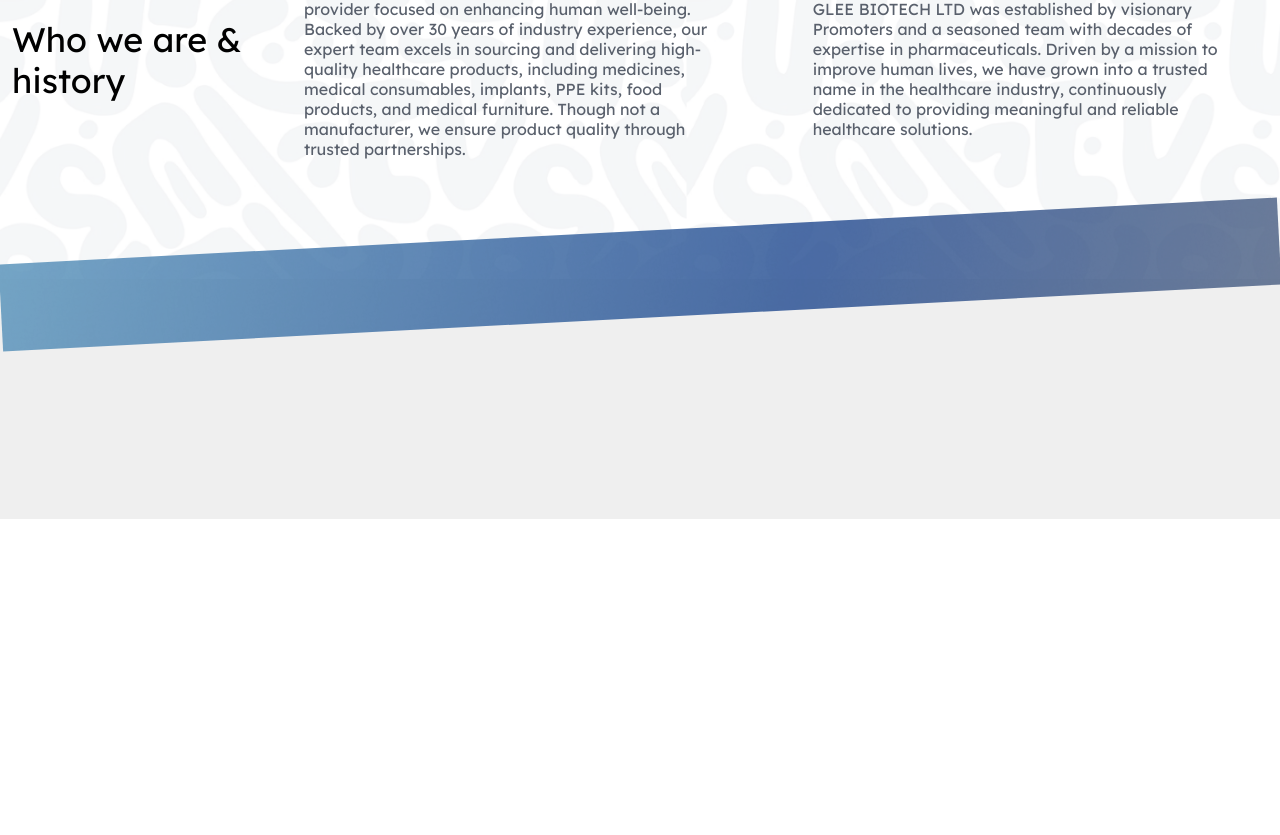
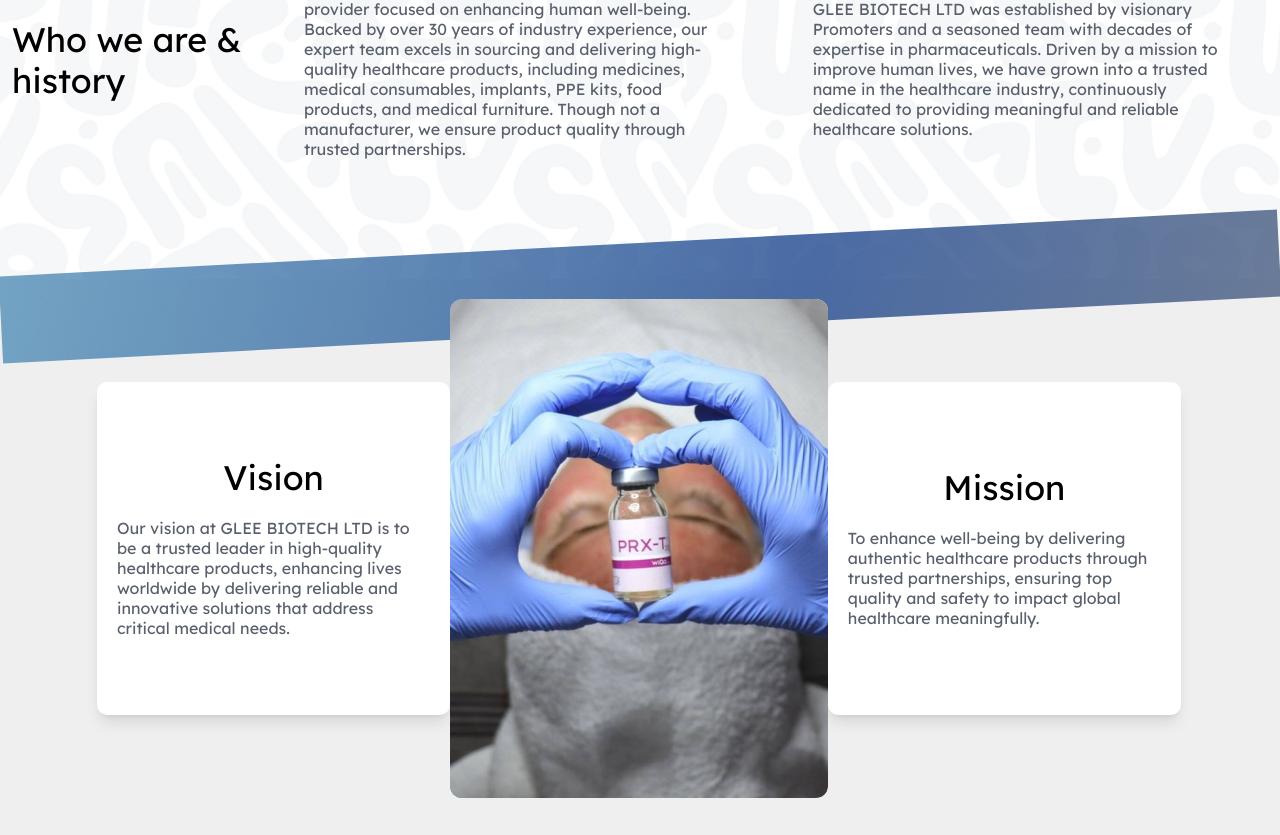
Before and after one commit to BhavikaPachauri/glee, a React (Create React App) app: page /aboutus in a window 1280 px wide. Shown: the part 968-1803 px from the top of the page. Before the commit the page ends 1487 px from the top, so only its background shows below. Built offline with nearby package versions, Linux system fonts and the light colour scheme.

Commit message:
add vision mission section

```diff
--- a/src/components/AboutBanner.js
+++ b/src/components/AboutBanner.js
@@ -3,7 +3,7 @@
 const AboutBanner = () => {
     return (
         <>
-            <div className='bg-aboutbanner bg-no-repeat bg-bgfull'>
+            <div className='bg-aboutbanner bg-[#1f488e] bg-no-repeat bg-bgfull'>
                 <div className='xl:max-w-[1058px] mx-auto px-3 w-full lg:py-32 py-16 flex justify-center items-center flex-col'>
                     <h2 className="font-medium lg:text-[58px] md:text-[45px] sm:text-[38px] text-[35px] text-white leading-[125%]">
                         About Us
--- a/src/components/AboutDetail.js
+++ b/src/components/AboutDetail.js
@@ -6,7 +6,7 @@
 const AboutDetail = () => {
     return (
         <><div className="relative max-lg:py-14 z-[1]">
-            <img src={GradientLine} alt={GradientLine} className="absolute -bottom-12 left-0 w-full rotate-3 h-[87px]" />
+            <img src={GradientLine} alt={GradientLine} className="absolute lg:-bottom-12 -bottom-20 left-0 w-full lg:rotate-3 h-[87px]" />
             <div className="xl:max-w-[1365px] mx-auto px-3 lg:mt-[-90px]">
                 <div className="flex flex-wrap-reverse lg:gap-0 gap-5 items-center">
                     <div className="lg:w-1/2 flex lg:gap-5 gap-3 mx-auto">
--- a/src/components/VisionMission.js
+++ b/src/components/VisionMission.js
@@ -1,14 +1,39 @@
 import React from 'react'
-
 import GradientLine from '../assets/images/png/GriadentLine.png'
+import MissionVisionImg from '../assets/images/png/missionVisionImg.png'
+import '../components/VisionMissionstyle.css'
 
 const VisionMission = () => {
   return (
     <>
-      <div className="bg-[#EFEFEF] relative z-[1]">
+      <div className="bg-[#EFEFEF] relative z-[1] lg:pb-[37px] lg:pt-5 py-20">
 
-        <img src={GradientLine} alt={GradientLine} className="absolute -top-12 left-0 w-full -rotate-3 h-[87px]" />
-        <div className="xl:max-w-[1110px] mx-auto px-3 py-[120px]"></div>
+        <img src={GradientLine} alt={GradientLine} className="absolute lg:-top-[36px] -top-20 left-0 w-full lg:-rotate-3 h-[87px]" />
+        <div className="xl:max-w-[1110px] mx-auto px-3">
+          <div className="flex flex-wrap items-center max-lg:justify-center lg:gap-0 gap-10">
+            <div className="xl:w-[32.5%] lg:w-[31%] max-lg:order-2 md:w-[47%] w-[90%]">
+              <div className="relative bg-white p-5 min-h-[333px] flex justify-center items-center flex-col rounded-[10px] shadow-lg transition-all duration-500 hover:scale-105 hover:-rotate-1 hover:shadow-2xl cursor-pointer gradient-hover-card">
+                <h2 className="text-black text-[34px] leading-[120%] mb-5 text-center">Vision</h2>
+                <p className="text-[16px] text-[#59606C] leading-[125%] max-lg:text-center">
+                  Our vision at GLEE BIOTECH LTD is to be a trusted leader in high-quality healthcare products, enhancing lives worldwide by delivering reliable and innovative solutions that address critical medical needs.
+                </p>
+              </div>
+            </div>
+            <div className="lg:w-[34.8%] relative z-[1] max-lg:order-1 lg:block hidden gradient-border">
+              <img src={MissionVisionImg} className="lg:max-w-[378px] shadow-lg transition-all duration-500 hover:scale-[0.98] cursor-pointer rounded-[10px]" />
+            </div>
+            <div className="xl:w-[32.5%] lg:w-[31%] md:w-[47%] w-[90%] max-lg:order-3">
+              <div className="relative bg-white p-5 min-h-[333px] flex justify-center items-center flex-col rounded-[10px] shadow-lg transition-all duration-500 hover:scale-105 hover:rotate-1 hover:shadow-2xl cursor-pointer gradient-hover-card">
+                <h2 className="text-black text-[34px] leading-[120%] mb-5 text-center">Mission</h2>
+                <p className="text-[16px] text-[#59606C] leading-[125%] max-lg:text-center">
+                  To enhance well-being by delivering authentic healthcare products through trusted partnerships, ensuring top quality and safety to impact global healthcare meaningfully.
+                </p>
+              </div>
+
+
+            </div>
+          </div>
+        </div>
       </div></>
   )
 }
--- /dev/null
+++ b/src/components/VisionMissionstyle.css
@@ -0,0 +1,73 @@
+/* Gradient overlay effect */
+.gradient-hover-card {
+    position: relative;
+    overflow: hidden;
+    border-radius: 10px;
+  }
+
+  .gradient-hover-card::before {
+    content: "";
+    position: absolute;
+    top: 0;
+    left: 0;
+    right: 0;
+    bottom: 0;
+    background: linear-gradient(120deg, rgba(106, 174, 202, 0.8), rgba(255, 255, 255, 0.8));
+    opacity: 0;
+    transition: opacity 0.5s ease;
+    z-index: 0;
+    border-radius: 10px;
+  }
+
+  .gradient-hover-card:hover::before {
+    opacity: 1;
+  }
+
+  .gradient-hover-card > * {
+    position: relative;
+    z-index: 1;
+  }
+  /* Moving gradient border effect */
+.gradient-border {
+    position: relative;
+    overflow: hidden;
+    border-radius: 12px; /* Match or slightly larger than image border-radius */
+  }
+
+  .gradient-border::before {
+    content: "";
+    position: absolute;
+    top: -4px;
+    left: -4px;
+    right: -4px;
+    bottom: -4px;
+    border-radius: 12px; /* Match container border-radius */
+    padding: 2px;
+    background: linear-gradient(
+      90deg,
+      #6aaeca,
+      #1f488e,
+      #ffffff,
+      #1f488e,
+      #6aaeca
+    );
+    background-size: 200% 200%;
+    animation: gradient-border-animation 2s linear infinite;
+    z-index: -1;
+  }
+
+  .gradient-border > img {
+    position: relative;
+    border-radius: 10px; /* Slightly smaller than the container to show the border */
+    z-index: 1;
+  }
+
+  /* Keyframes for the border animation */
+  @keyframes gradient-border-animation {
+    0% {
+      background-position: 0% 50%;
+    }
+    100% {
+      background-position: 100% 50%;
+    }
+  }
--- a/src/components/WhoWeAre.js
+++ b/src/components/WhoWeAre.js
@@ -3,7 +3,7 @@
 const WhoWeAre = () => {
     return (
         <><div className="bg-history bg-no-repeat bg-cover relative z-0">
-            <div className="xl:max-w-[1365px] mx-auto px-3 py-[120px]">
+            <div className="xl:max-w-[1365px] mx-auto px-3 lg:py-[120px] py-[140px]">
                 <div className="flex flex-wrap items-center justify-between">
                     <div className="lg:w-[20%] w-full"
                     ><h2 className="text-black text-[34px] leading-[120%] lg:mb-4 mb-5 lg:text-start text-center">Who we are & history</h2></div>
--- a/src/components/common/NavBar.js
+++ b/src/components/common/NavBar.js
@@ -88,7 +88,7 @@
         </a>
 
         <ul
-          className={`flex gap-[57px] transition-all duration-300 ease-linear bg-white
+          className={`flex xl:gap-[57px] gap-[40px] transition-all duration-300 ease-linear bg-white
             ${isMenuOpen ? "left-0 z-30" : "left-[-100%]"}
             max-lg:w-full max-lg:fixed max-lg:top-0 max-lg:min-h-screen
             max-lg:flex max-lg:flex-col max-lg:items-center max-lg:justify-center bottom-0`}
@@ -147,7 +147,6 @@
           </div>
         </div>
 
-        {/* Scroll Progress Indicator */}
         <div
           className="h-[4px] bg-gradient-to-r from-transparent to-transparent fixed top-[105px] left-0 right-0"
           style={{ width: `${scrollProgress}%` }}
--- a/tailwind.config.js
+++ b/tailwind.config.js
@@ -14,6 +14,10 @@
         'bgfull': '100% 100%'
 
       },
+      boxShadow: {
+        'cardshadow': '0px_4px_19.5px_0px_#00000040',
+
+      }
 
     },
   },
```
Also changed, not shown: src/App.css (line endings or trailing spaces), src/assets/images/png/missionVisionImg.png (added).
